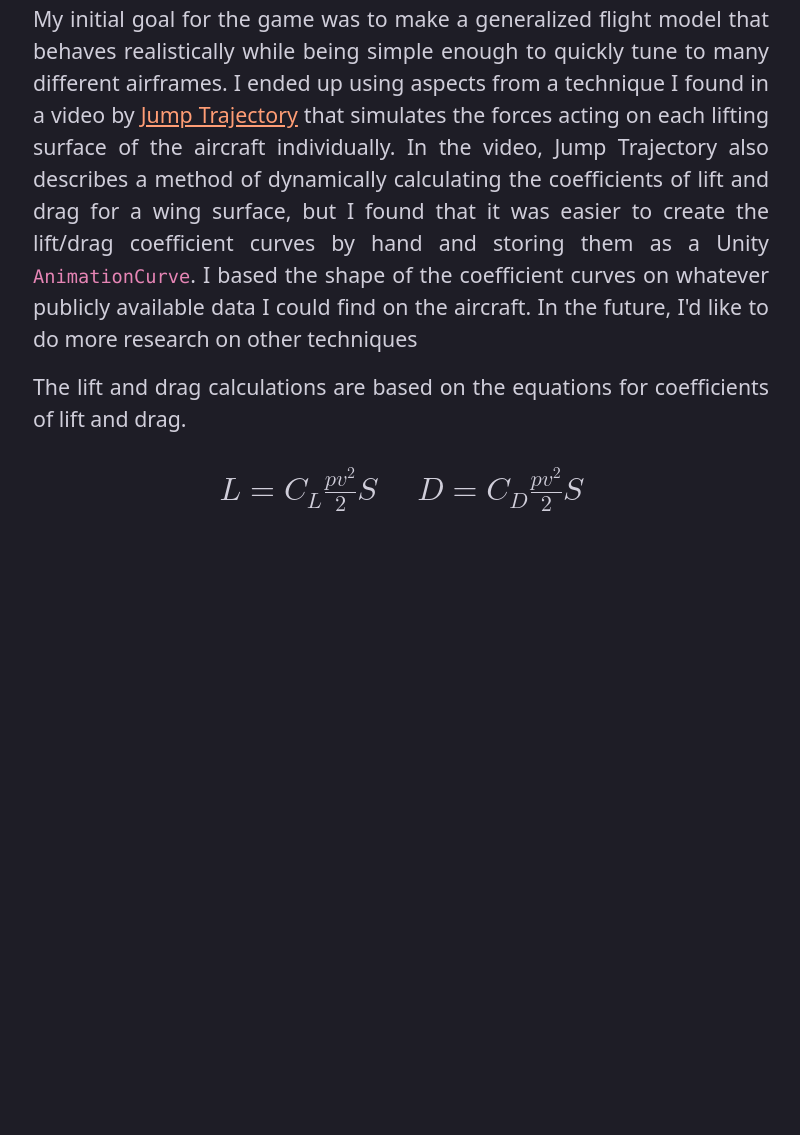
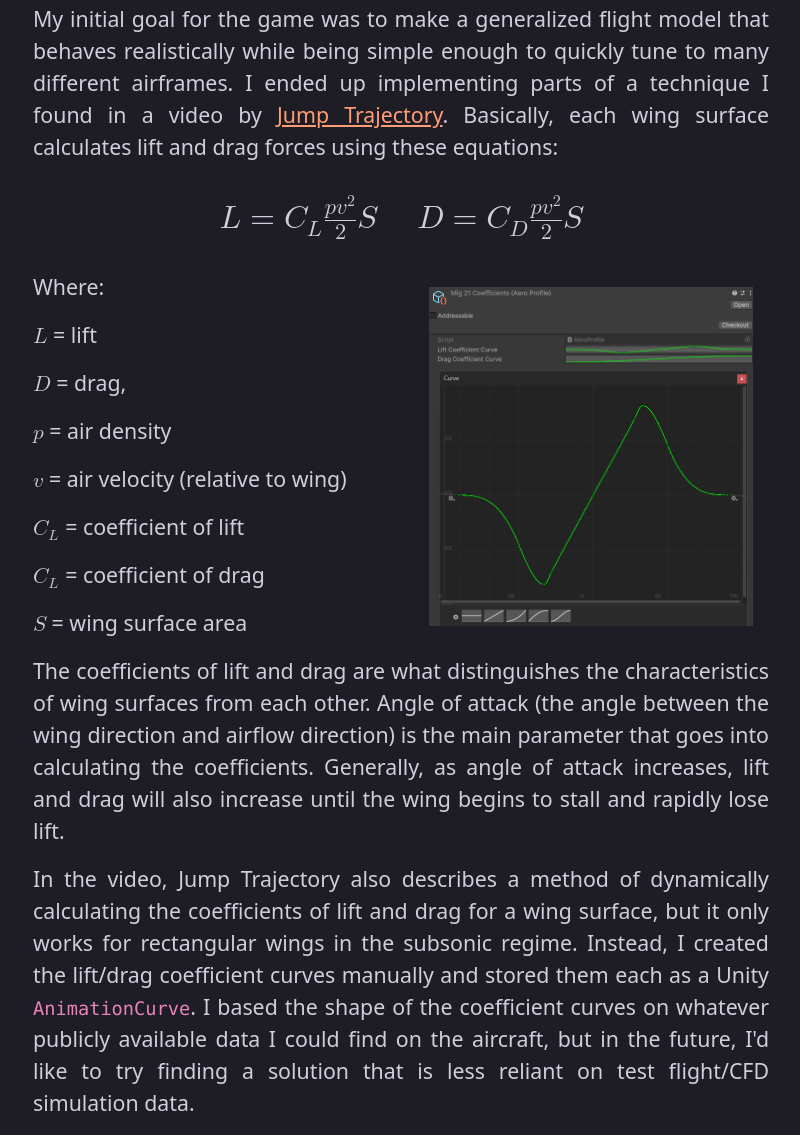
Before and after one commit to FeveredCarrot/CarrotPortfolio, a website: page flight-sim.html in a window 1280 px wide. Shown: the part 508-1643 px from the top of the page, without its empty margins (239-1039 px from the left). Before the commit the page ends 1067 px from the top, so only its background shows below. Drawn offline with nearby package versions, Linux system fonts and the light colour scheme.

Commit message:
flight sim blog post v1

```diff
--- a/flight-sim.html
+++ b/flight-sim.html
@@ -53,7 +53,7 @@
                     pricing
                     model and uninspired gameplay, I decided to try my hand at making my own flight simulator game. I'm
                     still far
-                    from finished, but I think what I have so far is worthy of sharing regardless.
+                    from finished, but I consider what I have so far to be worthy of sharing regardless.
                 </p>
             </div>
             <div class="col"></div>
@@ -64,27 +64,11 @@
                 <p class="blog-text">
                     My initial goal for the game was to make a generalized flight model that behaves realistically while
                     being simple
-                    enough to quickly tune to many different airframes. I ended up using aspects from a technique I
+                    enough to quickly tune to many different airframes. I ended up implementing parts of a technique I
                     found in a video by
-                    <a href="https://youtu.be/p3jDJ9FtTyM">Jump Trajectory</a> that simulates the forces acting on each
-                    lifting
-                    surface of the aircraft individually. In the video, Jump Trajectory also describes a method of
-                    dynamically
-                    calculating the coefficients of lift and drag for a wing surface, but I found that it was easier to
-                    create the lift/drag coefficient curves by hand and storing them as a Unity
-                    <code>AnimationCurve</code>.
-                    I based the shape of the coefficient curves on whatever publicly available data I could find on the
-                    aircraft.
-                    In the future, I'd like to do more research on other techniques
-                </p>
-            </div>
-            <div class="col"></div>
-        </div>
-        <div class="row">
-            <div class="col"></div>
-            <div class="blog-center-col">
-                <p class="blog-text">
-                    The lift and drag calculations are based on the equations for coefficients of lift and drag.
+                    <a href="https://youtu.be/p3jDJ9FtTyM">Jump Trajectory</a>. Basically, each wing surface calculates
+                    lift and drag forces using these equations:
+
                 </p>
             </div>
             <div class="col"></div>
@@ -137,13 +121,96 @@
         </div>
         <div class="row">
             <div class="col"></div>
+            <div class="blog-double-column align-content-center">
+                <p class="blog-text">
+                    Where:
+                </p>
+                <p class="blog-text">
+                    <math xmlns="http://www.w3.org/1998/Math/MathML">
+                        <mi>L</mi>
+                    </math>
+                    = lift
+                </p>
+                <p class="blog-text">
+                    <math xmlns="http://www.w3.org/1998/Math/MathML">
+                        <mi>D</mi>
+                    </math>
+                    = drag,
+                </p>
+                <p class="blog-text">
+                    <math xmlns="http://www.w3.org/1998/Math/MathML">
+                        <mi>p</mi>
+                    </math>
+                    = air density
+                </p>
+                <p class="blog-text">
+                    <math xmlns="http://www.w3.org/1998/Math/MathML">
+                        <mi>v</mi>
+                    </math>
+                    = air velocity (relative to wing)
+                </p>
+                <p class="blog-text">
+                    <math xmlns="http://www.w3.org/1998/Math/MathML">
+                        <msub>
+                            <mi>C</mi>
+                            <mi>L</mi>
+                        </msub>
+                    </math>
+                    = coefficient of lift
+                </p>
+                <p class="blog-text">
+                    <math xmlns="http://www.w3.org/1998/Math/MathML">
+                        <msub>
+                            <mi>C</mi>
+                            <mi>L</mi>
+                        </msub>
+                    </math>
+                    = coefficient of drag
+                </p>
+                <p class="blog-text">
+                    <math xmlns="http://www.w3.org/1998/Math/MathML">
+                        <mi>S</mi>
+                    </math>
+                    = wing surface area
+                </p>
+            </div>
+            <div class="blog-double-column">
+                <img alt="images/MediaObj_Placeholder.png" class="img-fluid p-3"
+                     src="images/CoefficientCurvePreview.png">
+            </div>
+            <div class="col"></div>
+        </div>
+        <div class="row">
+            <div class="col"></div>
             <div class="blog-center-col">
-                <p class="blog-text text-xl-center">
+                <p class="blog-text">
+                    The coefficients of lift and drag are what distinguishes the characteristics of wing surfaces from
+                    each other.
+                    Angle of attack (the angle between the wing direction and airflow direction) is the main parameter
+                    that goes into calculating the coefficients. Generally, as angle of attack increases,
+                    lift and drag will also increase until the wing begins to stall and rapidly lose lift.
+                </p>
+            </div>
+            <div class="col"></div>
+        </div>
+        <div class="row">
+            <div class="col"></div>
+            <div class="blog-center-col">
+                <p class="blog-text">
+                    In the video, Jump Trajectory also describes a method of
+                    dynamically calculating the coefficients of lift and drag for a wing surface, but it only works for
+                    rectangular wings in the subsonic regime. Instead, I created the lift/drag coefficient curves
+                    manually and stored them each as a Unity <code>AnimationCurve</code>.
+                    I based the shape of the coefficient curves on whatever publicly available data I could find on the
+                    aircraft, but in the future, I'd like to try finding a solution that is less
+                    reliant on test flight/CFD simulation data.
                 </p>
             </div>
             <div class="col"></div>
         </div>
     </div>
+
+
 </div>
 <footer class="footer-pad"></footer>
 <script src="node_modules/bootstrap/dist/js/bootstrap.bundle.min.js"></script>
```
Also changed, not shown: images/CoefficientCurvePreview.png (added).
